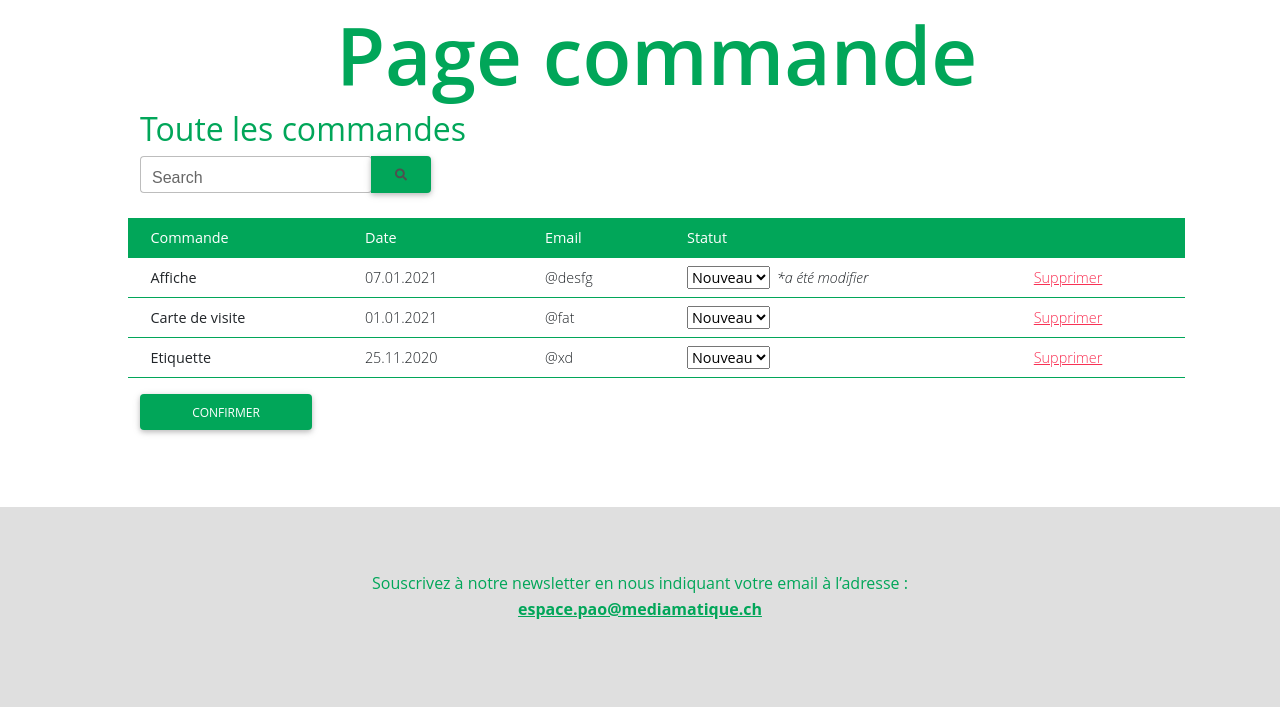
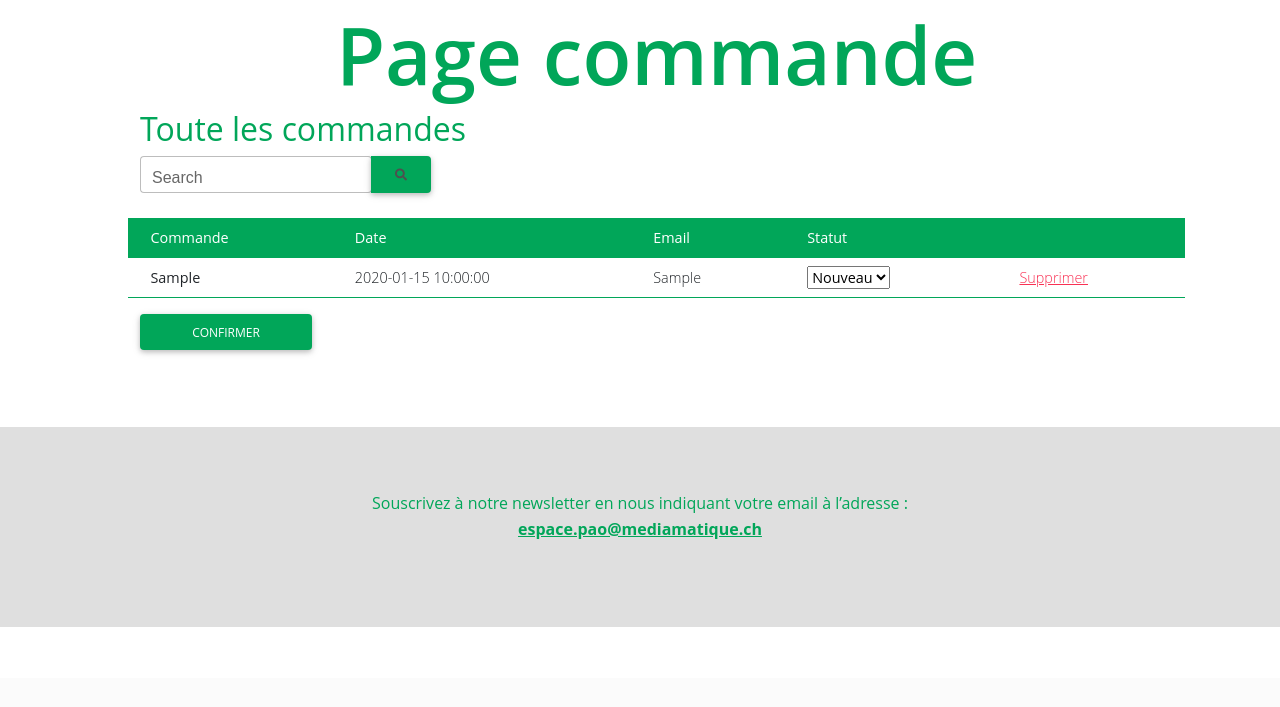
Before and after one commit to cpnv-mediamatique/espace-pao-pro-nathan-teo, a PHP site: page /pageCommande.php in a window 1280 px wide. Shown: the part 122-829 px from the top of the page. After the commit the page ends 749 px from the top, so only its background shows below. Run offline with PHP 8.4, Linux system fonts and the light colour scheme; the visitor is signed in with stand-in values (Sample User, id 1); tables that the repository leaves empty or names only in its code hold one stand-in row (values such as "Sample post"); some libraries are stand-ins or nearby versions.

Commit message:
modeification de la dernière fois

```diff
--- a/menu.php
+++ b/menu.php
@@ -2,7 +2,7 @@
     <a class="nav-link active" href="accueil.php">Home</a>
     <a class="nav-link" href="Service.php">Services</a>
     <?php
-    if ($_SESSION['etudiant'] === "1" or $_SESSION['etudiant'] === "2") {
+    if ($_SESSION['etudiant'] = 2 or $_SESSION['etudiant'] = 3) {
     ?>
         <a class="nav-link" href="pageAdmin.php">Admin</a>
         <a class="nav-link" href="pageCommande.php">Commande</a>
--- a/pageCommande.php
+++ b/pageCommande.php
@@ -4,9 +4,20 @@
   header('Location: index.php');
   exit;
 }
-if ($_SESSION['etudiant'] !== "2") {
+if ($_SESSION['etudiant'] != 2 && $_SESSION['etudiant'] != 3) {
   header("location: accueil.php");
 }
+
+include('commande/bd.php');
+
+$achat =  $bdd->query("SELECT * FROM achat_produit ");
+
+
+
+
+
+
+
 ?>
 <!DOCTYPE html>
 <html lang="fr">
@@ -72,45 +83,30 @@
             </tr>
           </thead>
           <tbody>
+            <?php while ($valeur = $achat->fetch()) {
+
+              $user =  $bdd->prepare("SELECT * FROM achat_produit WHERE id_user = ? ");
+              $user->execute(array($valeur['idx_user']));
+
+            ?>
+
+
               <tr>
-              <th>Affiche</th>
-              <td>07.01.2021</td>
-              <td>@desfg</td>
+                <th><?= $valeur['produit'] ?></th>
+                <td><?= $valeur['date'] ?></td>
+                <td><?= $valeur['user'] ?></td>
                 <td><select name="pets" id="pet-select">
                     <option value="Eleve">Nouveau</option>
                     <option value="Eleve">En cours</option>
                     <option value="EleveCBE">Prête</option>
                     <option value="Enseignent">Refuser</option>
                   </select>
-                <a style="font-style: italic; padding-left: 3px;">*a été modifier</a>
                 </td>
 
                 <td><a class="text-danger text-decoration-underline" href="">Supprimer</a></td>
               </tr>
-            <tr>
-              <th>Carte de visite</th>
-              <td>01.01.2021</td>
-              <td>@fat</td>
-              <td><select name="pets" id="pet-select">
-                  <option value="Eleve">Nouveau</option>
-                  <option value="Eleve">En cours</option>
-                  <option value="EleveCBE">Prête</option>
-                  <option value="Enseignent">Refuser</option>
-                </select></td>
-              <td><a class="text-danger text-decoration-underline" href="">Supprimer</a></td>
-            </tr>
-            <tr>
-              <th>Etiquette</th>
-              <td>25.11.2020</td>
-              <td>@xd</td>
-              <td><select name="pets" id="pet-select">
-                  <option value="Eleve">Nouveau</option>
-                  <option value="Eleve">En cours</option>
-                  <option value="EleveCBE">Prête</option>
-                  <option value="Enseignent">Refuser</option>
-                </select></td>
-              <td><a class="text-danger text-decoration-underline" href="">Supprimer</a></td>
-            </tr>
+            <?php } ?>
+
           </tbody>
         </table>
         <div class="container">
```
Also changed, not shown: Service.php (+9 -2 lines), index.php (+5 -3 lines). Lines whose indentation alone changed are shown as unchanged.
